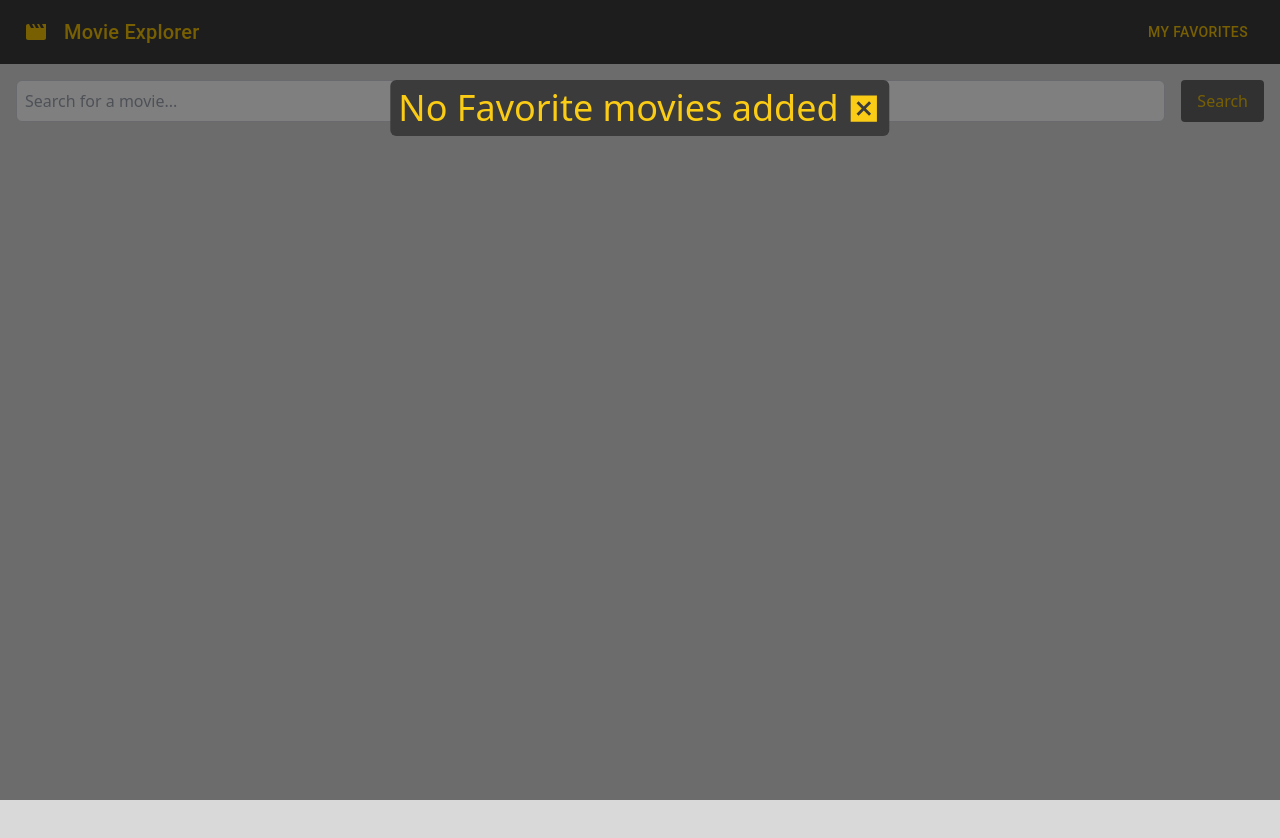
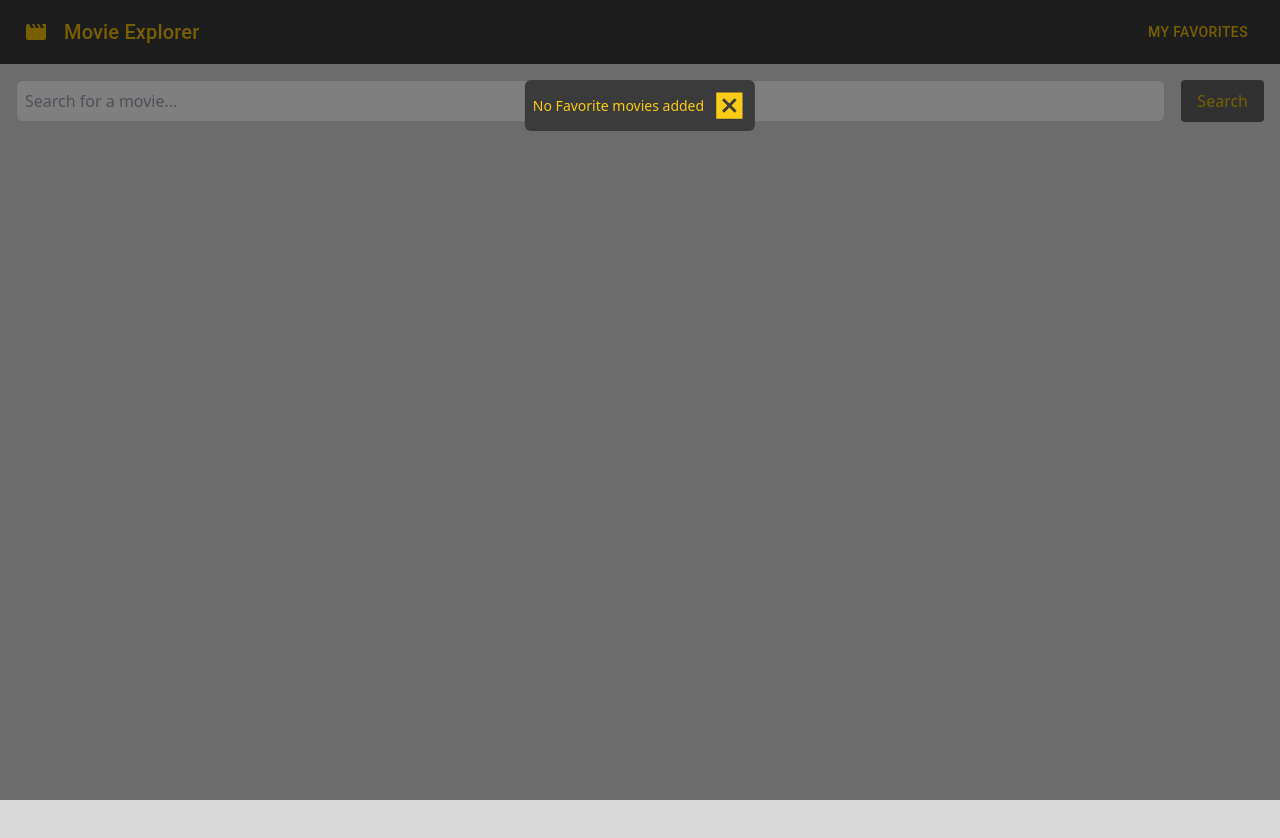
Before and after one commit to MauDavalos10/movie-explorer, a React (Create React App) app: page / in a window 1280 px wide. Both pictures are taken after a click on the button "MY FAVORITES". Shown: the top 838 px of the page. Built offline with nearby package versions, Linux system fonts and the light colour scheme.

Commit message:
Improve Navigation Flow on Favorite Views

```diff
--- a/src/components/Header.tsx
+++ b/src/components/Header.tsx
@@ -54,8 +54,8 @@ const Header = () => {
             ))}
           </Swiper>
           <div className="absolute left-1/2 top-20 transform -translate-x-1/2">
-            <span className="flex bg-[#3b3b3b] gap-2 rounded-md p-2">
-              <p className="text-4xl md:text-md text-yellow-400">
+            <span className="flex bg-[#3b3b3b] gap-2 rounded-md p-2 items-center">
+              <p className="text-lg md:text-sm text-yellow-400">
                 {favorites.length > 0
                   ? "Favorite View"
                   : "No Favorite movies added"}
```
